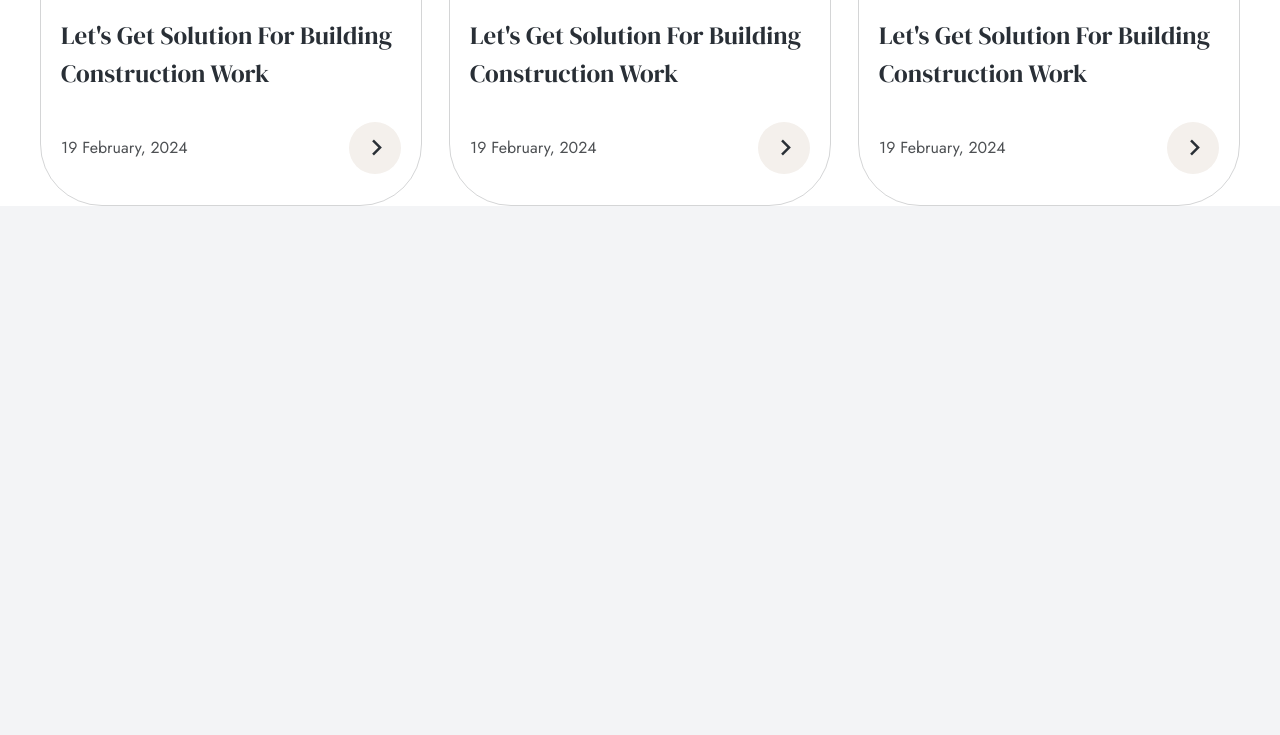
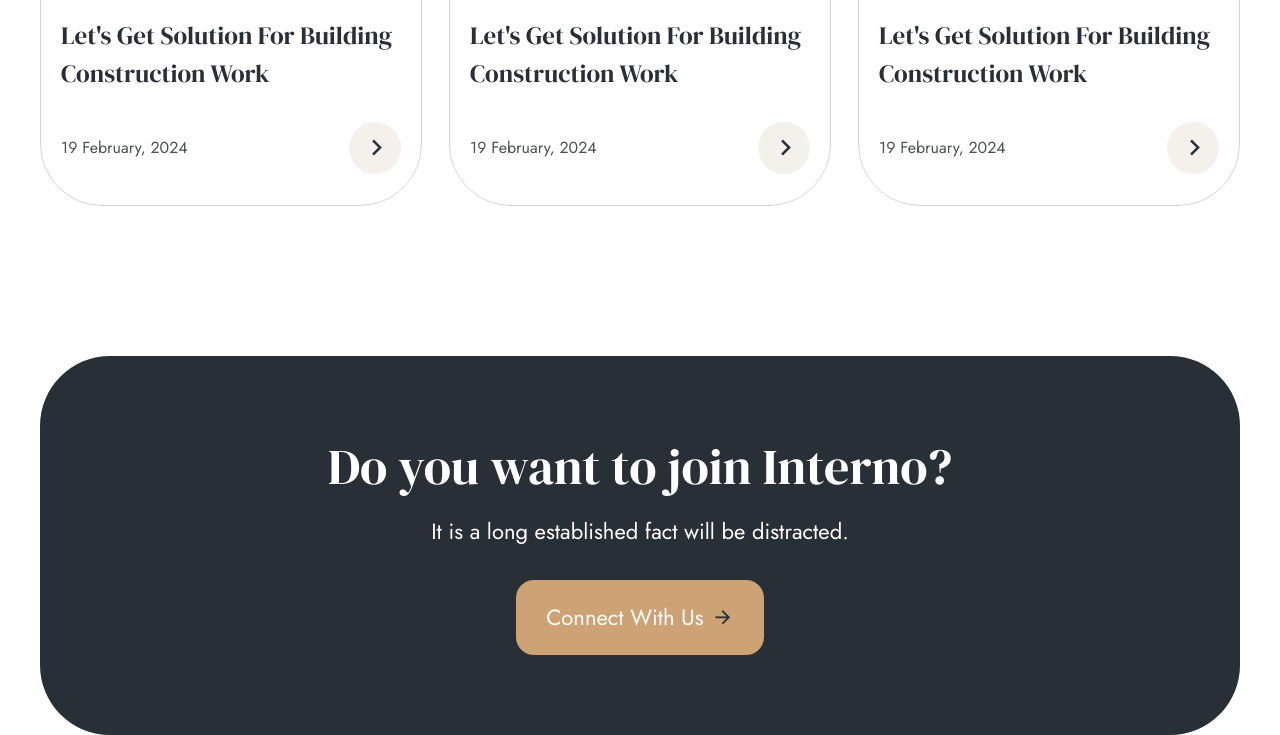
Before and after one commit to fransiskusdave/interior-website, a website: page index.html in a window 1280 px wide. Shown: the part 6308-7043 px from the top of the page. Before the commit the page ends 6514 px from the top, so only its background shows below. Drawn offline with nearby package versions, Linux system fonts and the light colour scheme.

Commit message:
completing contact section

```diff
--- a/index.html
+++ b/index.html
@@ -511,6 +511,24 @@
         </div>
       </section>
       <!-- News End -->
+
+      <!-- Contact -->
+      <section class="contact mt-[80px] xl:mt-[150px] relative z-20">
+        <div
+          class="contact__container container mx-auto bg-primary sm:rounded-[70px] py-[80px]"
+        >
+          <div class="contact__text text-center max-w-[640px] mx-auto">
+            <h2 class="h2 text-white mb-4">Do you want to join Interno?</h2>
+            <p class="text-white mb-8 max-w-sm lg:max-w-none mx-auto">
+              It is a long established fact will be distracted.
+            </p>
+            <button class="btn btn-accent mx-auto">
+              Connect With Us <i class="ri-arrow-right-line text-primary"></i>
+            </button>
+          </div>
+        </div>
+      </section>
+      <!-- Contact End -->
     </main>
 
     <!-- Scroll Reveal -->
```
Also changed, not shown: dist/css/style.css.
